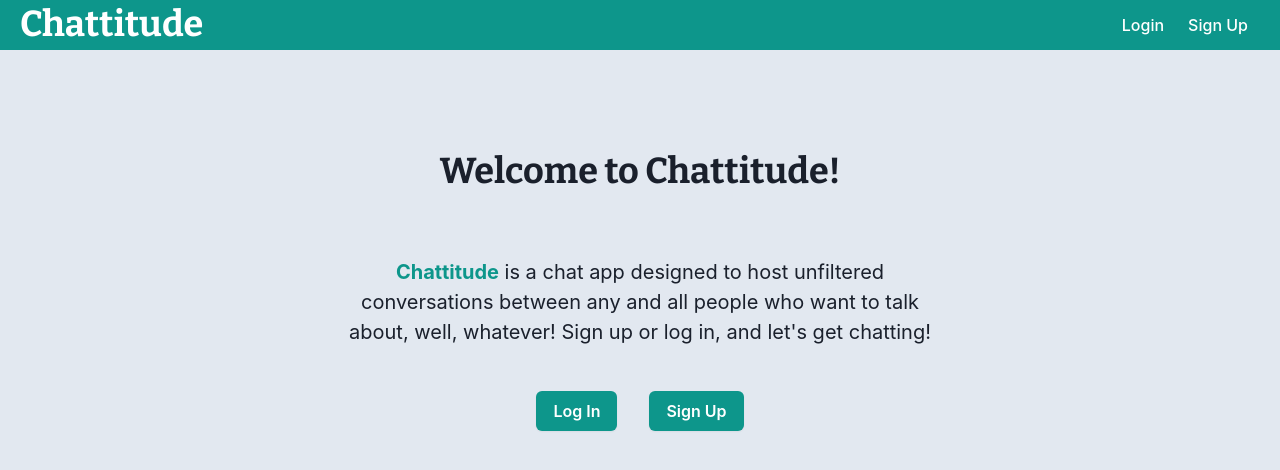
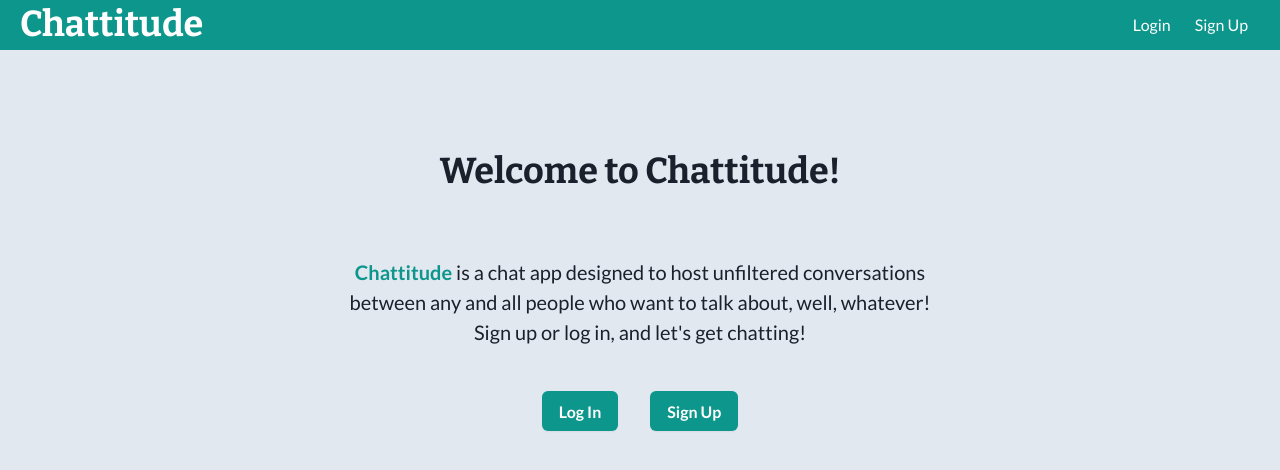
Before and after one commit to ColdWeatherBoyy/Chattitude, a React (Vite) app in the folder client/: page / in a window 1280 px wide. Shown: the top 470 px of the page. Built offline with nearby package versions, Linux system fonts and the light colour scheme.

Commit message:
adjusts Link component styling

```diff
--- a/client/src/components/Header.jsx
+++ b/client/src/components/Header.jsx
@@ -1,5 +1,5 @@
-import { Box, Heading, Text } from "@chakra-ui/react";
-import { Link } from "react-router-dom";
+import { Link as ReactRouterLink } from "react-router-dom";
+import { Box, Heading, Text, Link } from "@chakra-ui/react";
 
 function Header() {
 	return (
@@ -15,14 +15,14 @@ function Header() {
 				px={5}
 				color="white"
 			>
-				<Link to="/">
+				<Link as={ReactRouterLink} to="/">
 					<Heading>Chattitude</Heading>
 				</Link>
 				<Box display="flex" flexDirection="row">
-					<Link to="/login">
+					<Link as={ReactRouterLink} to="/login">
 						<Text mx={3}>Login</Text>
 					</Link>
-					<Link to="/signup">
+					<Link as={ReactRouterLink} to="/signup">
 						<Text mx={3}>Sign Up</Text>
 					</Link>
 				</Box>
--- a/client/src/theme/theme.js
+++ b/client/src/theme/theme.js
@@ -3,14 +3,25 @@ import { extendTheme } from "@chakra-ui/react";
 const theme = extendTheme({
 	fonts: {
 		heading: "Bitter, Sans-Serif",
-		text: "Lato, Sans-Serif",
-		button: "Lato, Sans-Serif",
+		body: "Lato, Sans-Serif",
+	},
+	// make links not have text decoration and a different hover color
+	components: {
+		Link: {
+			baseStyle: {
+				_hover: {
+					textDecoration: "none",
+					color: "brand.400",
+				},
+			},
+		},
 	},
 	colors: {
 		brand: {
 			100: "#000000",
 			200: "#FFFFFF",
 			300: "#0D968B",
+			400: "#2F4858",
 		},
 	},
 });
```
